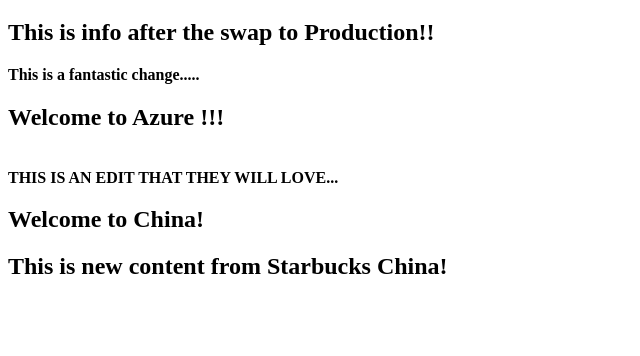
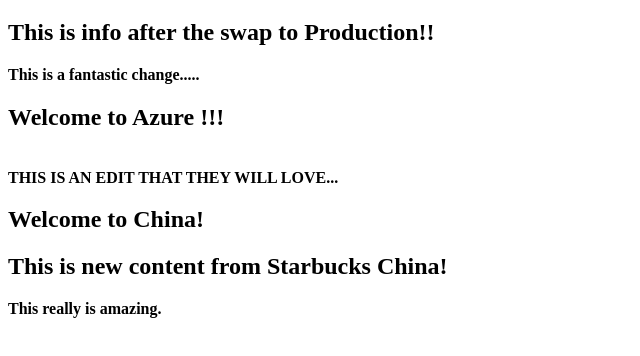
Before and after one commit to jwkidd3/slots, a plain HTML site: page index.html in a window 1280 px wide. Shown: the part 134-490 px from the top of the page, without its empty margins (0-640 px from the left). Drawn offline with Linux system fonts and the light colour scheme.

Commit message:
Update index.html

```diff
--- a/index.html
+++ b/index.html
@@ -12,3 +12,4 @@
 <br>
 <H2>Welcome to China!</H2>
 <h2>This is new content from Starbucks China!</h2>
+<b>This really is amazing. </b>
```
